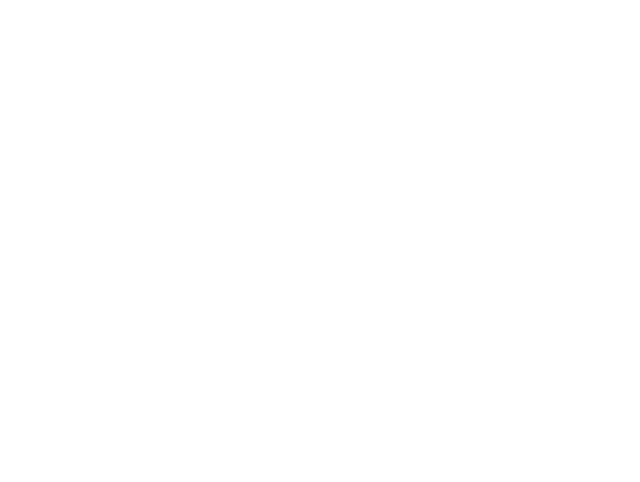
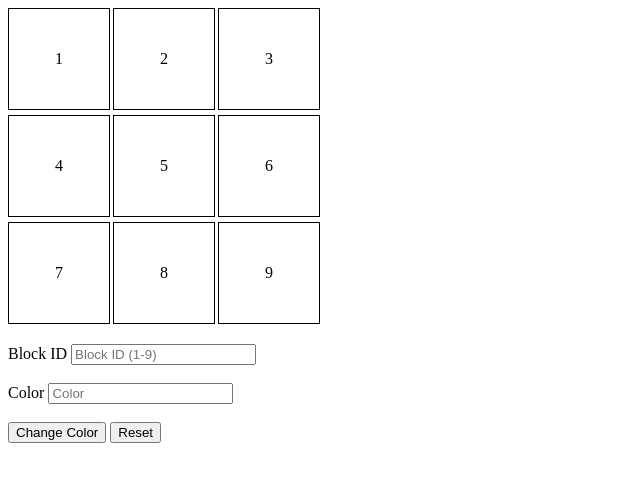
Before and after one commit to acciojob/Replit-Asian-Paints-ahamadarbab, a website: page main.html in a window 1280 px wide. Shown: the whole page, without its empty margins (0-640 px from the left). Drawn offline with Linux system fonts and the light colour scheme.

Commit message:
created a submission

```diff
--- a/main.html
+++ b/main.html
@@ -8,7 +8,30 @@
 
 <body>
 	<!-- the entire body must be written by student -->
-    <script type="text/javascript" src="./script.js">
+	<div id="grid-container">
+		<div class="grid-item" id="1">1</div>
+		<div class="grid-item" id="2">2</div>
+		<div class="grid-item" id="3">3</div>
+		<div class="grid-item" id="4">4</div>
+		<div class="grid-item" id="5">5</div>
+		<div class="grid-item" id="6">6</div>
+		<div class="grid-item" id="7">7</div>
+		<div class="grid-item" id="8">8</div>
+		<div class="grid-item" id="9">9</div>
+	</div>
+
+	<label for="block_id">Block ID</label>
+	<input type="number" id="block_id" placeholder="Block ID (1-9)">
+	<br/><br/>
+
+	<label for="colour_id">Color</label>
+	<input type="text" id="colour_id" placeholder="Color">
+	<br/><br/>
+
+	<button id="change_button">Change Color</button>
+	<button id="Reset">Reset</button>
+
+	<script type="text/javascript" src="./script.js">
 </script>
 
 </body>
--- a/script.js
+++ b/script.js
@@ -1 +1,23 @@
 //your JS code here. If required.
+const changeBtn = document.getElementById("change_button");
+const resetBtn = document.getElementById("Reset");
+
+function resetGrid() {
+	document.querySelectorAll(".grid-item").forEach(item => {
+		item.style.backgroundColor = "transparent";
+	});
+}
+
+changeBtn.addEventListener("click", () => {
+	const blockId = document.getElementById("block_id").value;
+	const color = document.getElementById("colour_id").value;
+
+	resetGrid();
+
+	const block = document.getElementById(blockId);
+	if(block) {
+		block.style.backgroundColor = color;
+	}
+});
+
+resetBtn.addEventListener("click", resetGrid);
--- a/styles.css
+++ b/styles.css
@@ -1 +1,17 @@
 /*  your css code here. If applicable */
+#grid-container {
+	display: grid;
+	grid-template-columns: repeat(3, 100px);
+	gap: 5px;
+	margin-bottom: 20px;
+}
+
+.grid-item {
+	width: 100px;
+	height: 100px;
+	border: 1px solid black;
+	display: flex;
+	align-items: center;
+	justify-content: center;
+	background-color: transparent;
+}
```
